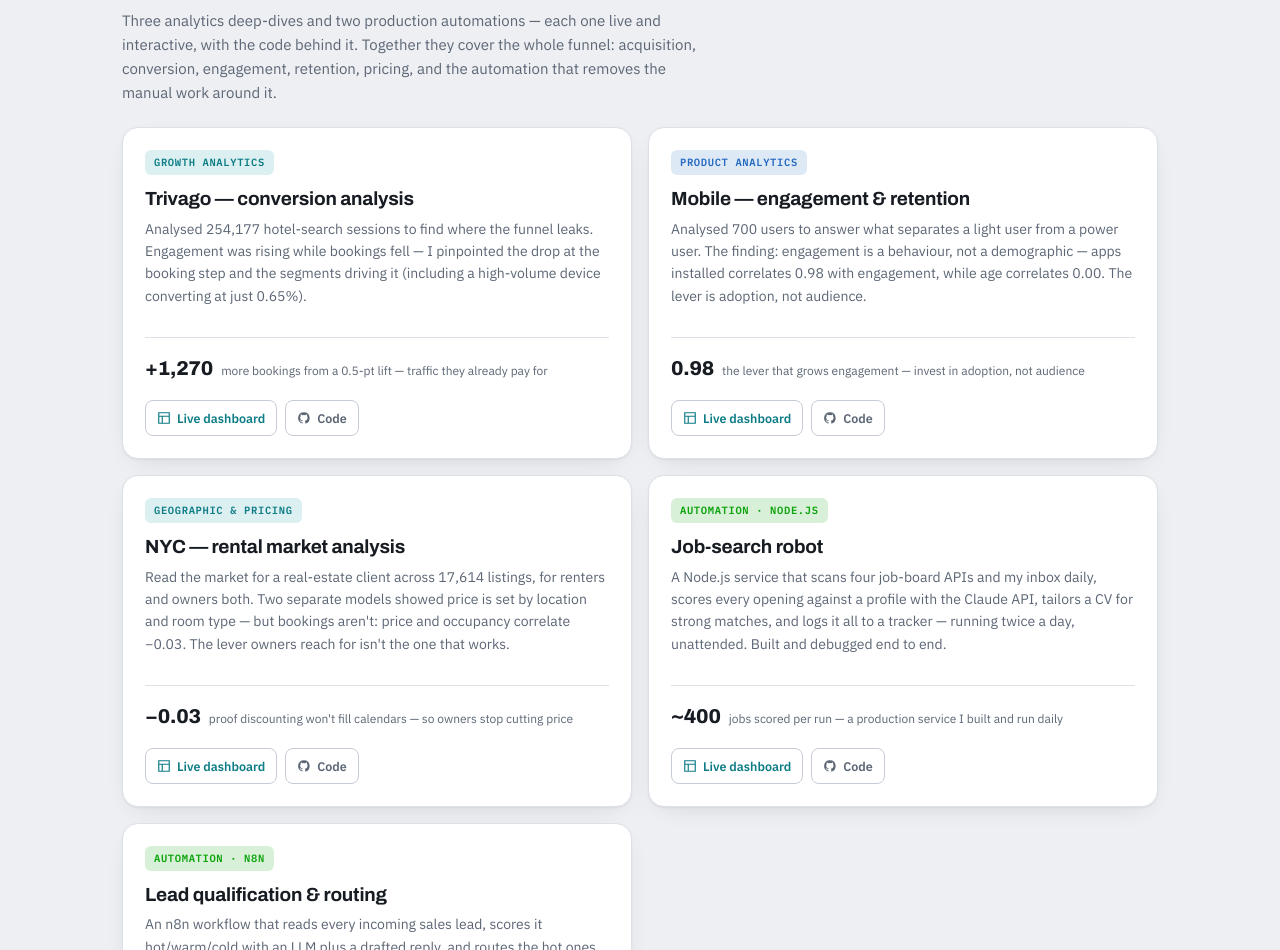
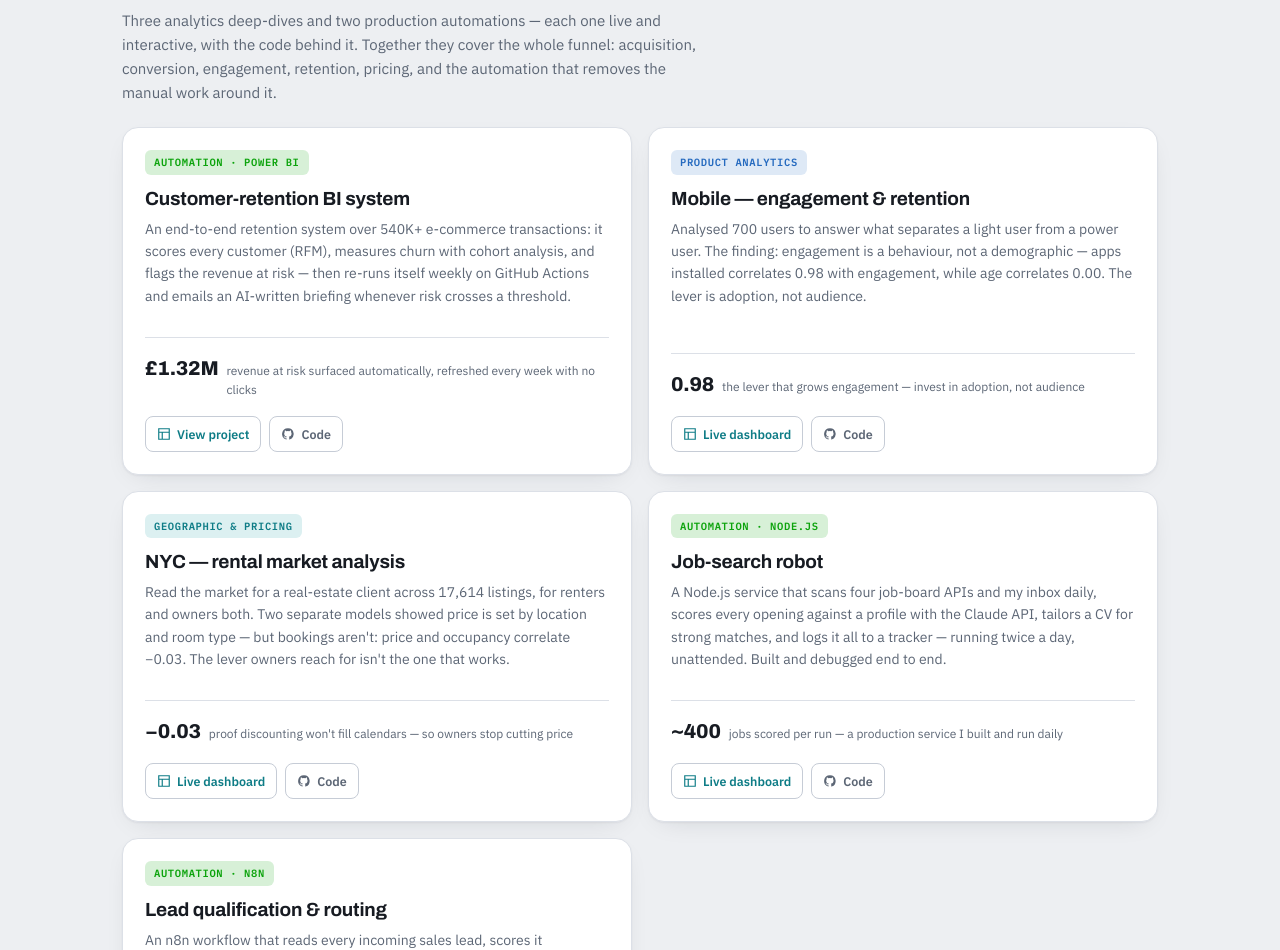
Before and after one commit to Nonsogithub41/nonso-analytics-website, a plain HTML site: page index.html in a window 1280 px wide. Shown: the part 1087-2037 px from the top of the page. Drawn offline with Linux system fonts and the light colour scheme.

Commit message:
Update index.html

```diff
--- a/index.html
+++ b/index.html
@@ -200,15 +200,15 @@
     <p class="section-sub">Three analytics deep-dives and two production automations — each one live and interactive, with the code behind it. Together they cover the whole funnel: acquisition, conversion, engagement, retention, pricing, and the automation that removes the manual work around it.</p>
 
     <div class="work">
-      <article class="proj">
-        <span class="tag growth">Growth analytics</span>
-        <h3>Trivago — conversion analysis</h3>
-        <p class="desc">Analysed 254,177 hotel-search sessions to find where the funnel leaks. Engagement was rising while bookings fell — I pinpointed the drop at the booking step and the segments driving it (including a high-volume device converting at just 0.65%).</p>
-        <div class="stat"><span class="v">+1,270</span><span class="l">more bookings from a 0.5-pt lift — traffic they already pay for</span></div>
+        <article class="proj">
+        <span class="tag auto">Automation · Power BI</span>
+        <h3>Customer-retention BI system</h3>
+        <p class="desc">An end-to-end retention system over 540K+ e-commerce transactions: it scores every customer (RFM), measures churn with cohort analysis, and flags the revenue at risk — then re-runs itself weekly on GitHub Actions and emails an AI-written briefing whenever risk crosses a threshold.</p>
+        <div class="stat"><span class="v">£1.32M</span><span class="l">revenue at risk surfaced automatically, refreshed every week with no clicks</span></div>
         <div class="plinks">
-          <a class="plink" href="https://nonsogithub41.github.io/trivago-conversion-analysis/" target="_blank" rel="noopener">
-            <svg viewBox="0 0 24 24" fill="none" stroke="currentColor" stroke-width="2"><path d="M3 3h18v18H3zM3 9h18M9 21V9"/></svg>Live dashboard</a>
-          <a class="plink ghost" href="https://github.com/Nonsogithub41/trivago-conversion-analysis" target="_blank" rel="noopener">
+          <a class="plink" href="projects/nordwind-retention.html" rel="noopener">
+            <svg viewBox="0 0 24 24" fill="none" stroke="currentColor" stroke-width="2"><path d="M3 3h18v18H3zM3 9h18M9 21V9"/></svg>View project</a>
+          <a class="plink ghost" href="https://github.com/Nonsogithub41/retention-pipeline" target="_blank" rel="noopener">
             <svg viewBox="0 0 24 24" fill="currentColor"><path d="M12 2A10 10 0 0 0 8.8 21.5c.5.1.7-.2.7-.5v-1.7c-2.8.6-3.4-1.3-3.4-1.3-.5-1.2-1.1-1.5-1.1-1.5-.9-.6.1-.6.1-.6 1 .1 1.5 1 1.5 1 .9 1.5 2.3 1.1 2.9.8.1-.6.3-1.1.6-1.4-2.2-.2-4.6-1.1-4.6-4.9 0-1.1.4-2 1-2.7-.1-.3-.4-1.3.1-2.6 0 0 .8-.3 2.7 1a9.4 9.4 0 0 1 5 0c1.9-1.3 2.7-1 2.7-1 .5 1.3.2 2.3.1 2.6.6.7 1 1.6 1 2.7 0 3.8-2.4 4.7-4.6 4.9.3.3.6.9.6 1.9v2.8c0 .3.2.6.7.5A10 10 0 0 0 12 2Z"/></svg>Code</a>
         </div>
       </article>
```
